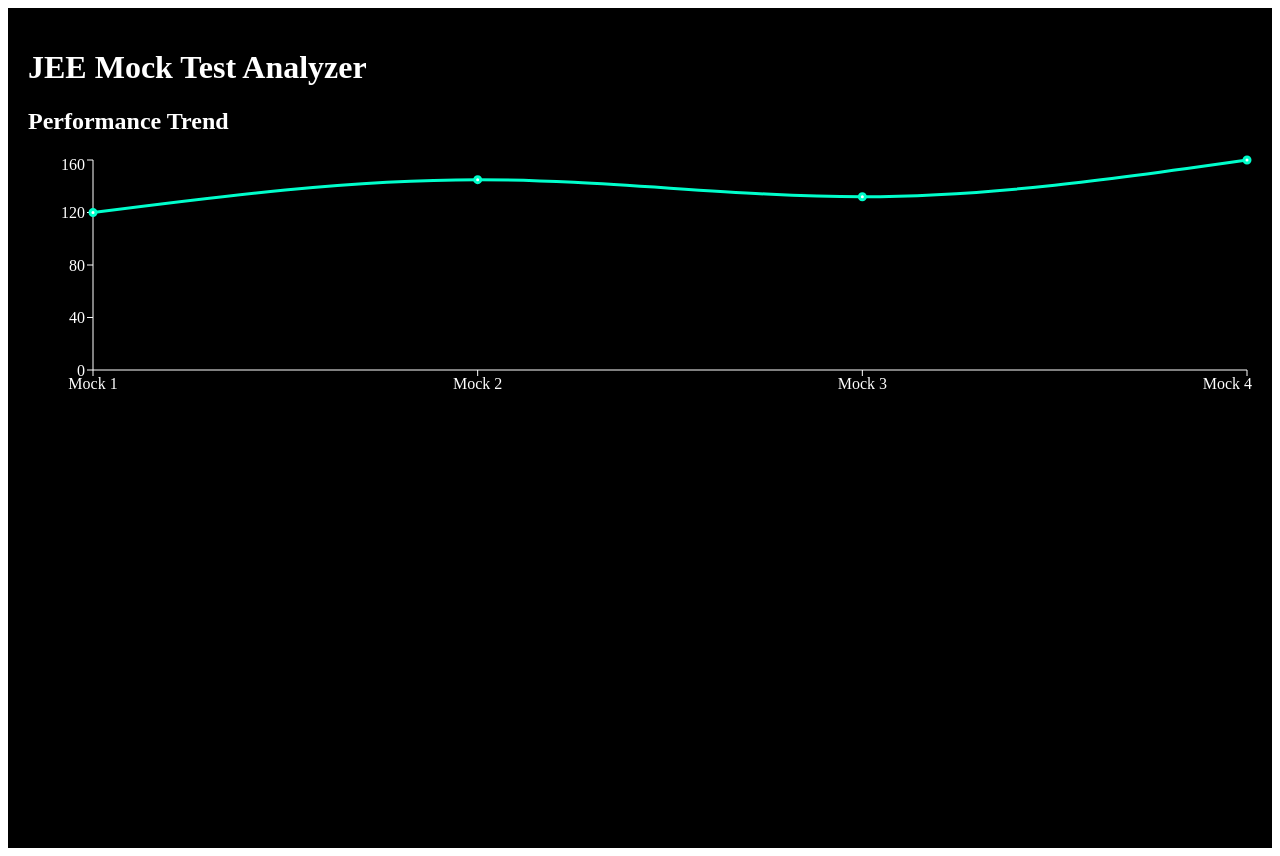
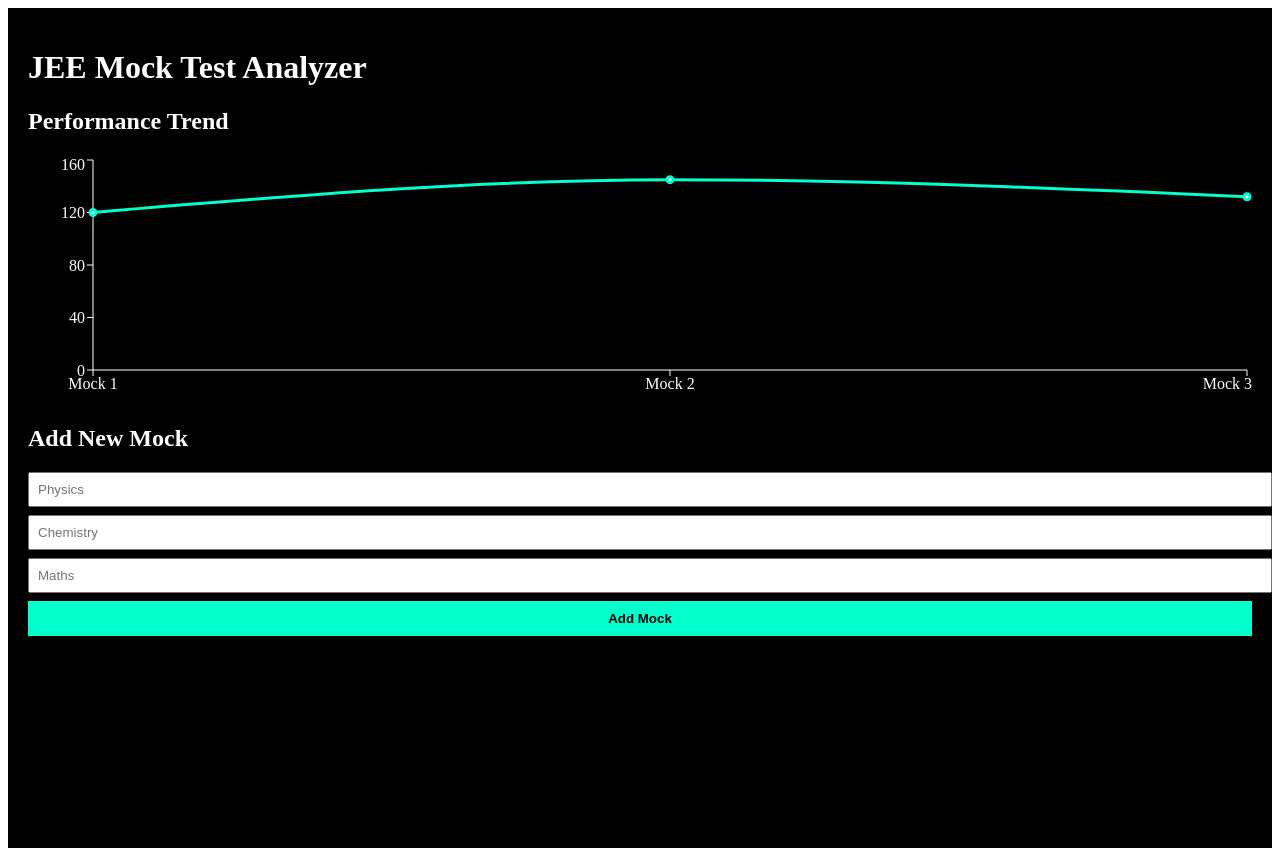
Before and after one commit to poorvith519/jee-mock-analyzer, a React (Vite) app: page / in a window 1280 px wide. Built offline with nearby package versions, Linux system fonts and the light colour scheme.

Commit message:
Update App.jsx

```diff
--- a/src/App.jsx
+++ b/src/App.jsx
@@ -9,34 +9,89 @@ import {
 } from "recharts";
 
 export default function App() {
-  const [scores] = useState([
+  const [data, setData] = useState([
     { test: "Mock 1", marks: 120 },
     { test: "Mock 2", marks: 145 },
-    { test: "Mock 3", marks: 132 },
-    { test: "Mock 4", marks: 160 }
+    { test: "Mock 3", marks: 132 }
   ]);
+
+  const [physics, setPhysics] = useState("");
+  const [chemistry, setChemistry] = useState("");
+  const [maths, setMaths] = useState("");
+
+  const addMock = () => {
+    const total =
+      Number(physics) + Number(chemistry) + Number(maths);
+
+    if (total <= 0) return;
+
+    setData([
+      ...data,
+      {
+        test: `Mock ${data.length + 1}`,
+        marks: total
+      }
+    ]);
+
+    setPhysics("");
+    setChemistry("");
+    setMaths("");
+  };
 
   return (
     <div style={{ background: "black", minHeight: "100vh", color: "white", padding: 20 }}>
       <h1>JEE Mock Test Analyzer</h1>
 
       <h2>Performance Trend</h2>
-
       <div style={{ width: "100%", height: 250 }}>
         <ResponsiveContainer>
-          <LineChart data={scores}>
+          <LineChart data={data}>
             <XAxis dataKey="test" stroke="white" />
             <YAxis stroke="white" />
             <Tooltip />
-            <Line
-              type="monotone"
-              dataKey="marks"
-              stroke="#00ffcc"
-              strokeWidth={3}
-            />
+            <Line type="monotone" dataKey="marks" stroke="#00ffcc" strokeWidth={3} />
           </LineChart>
         </ResponsiveContainer>
       </div>
+
+      <h2>Add New Mock</h2>
+
+      <input
+        type="number"
+        placeholder="Physics"
+        value={physics}
+        onChange={(e) => setPhysics(e.target.value)}
+        style={{ width: "100%", padding: 8, marginBottom: 8 }}
+      />
+
+      <input
+        type="number"
+        placeholder="Chemistry"
+        value={chemistry}
+        onChange={(e) => setChemistry(e.target.value)}
+        style={{ width: "100%", padding: 8, marginBottom: 8 }}
+      />
+
+      <input
+        type="number"
+        placeholder="Maths"
+        value={maths}
+        onChange={(e) => setMaths(e.target.value)}
+        style={{ width: "100%", padding: 8, marginBottom: 8 }}
+      />
+
+      <button
+        onClick={addMock}
+        style={{
+          width: "100%",
+          padding: 10,
+          background: "#00ffcc",
+          border: "none",
+          fontWeight: "bold"
+        }}
+      >
+        Add Mock
+      </button>
     </div>
   );
 }
```
